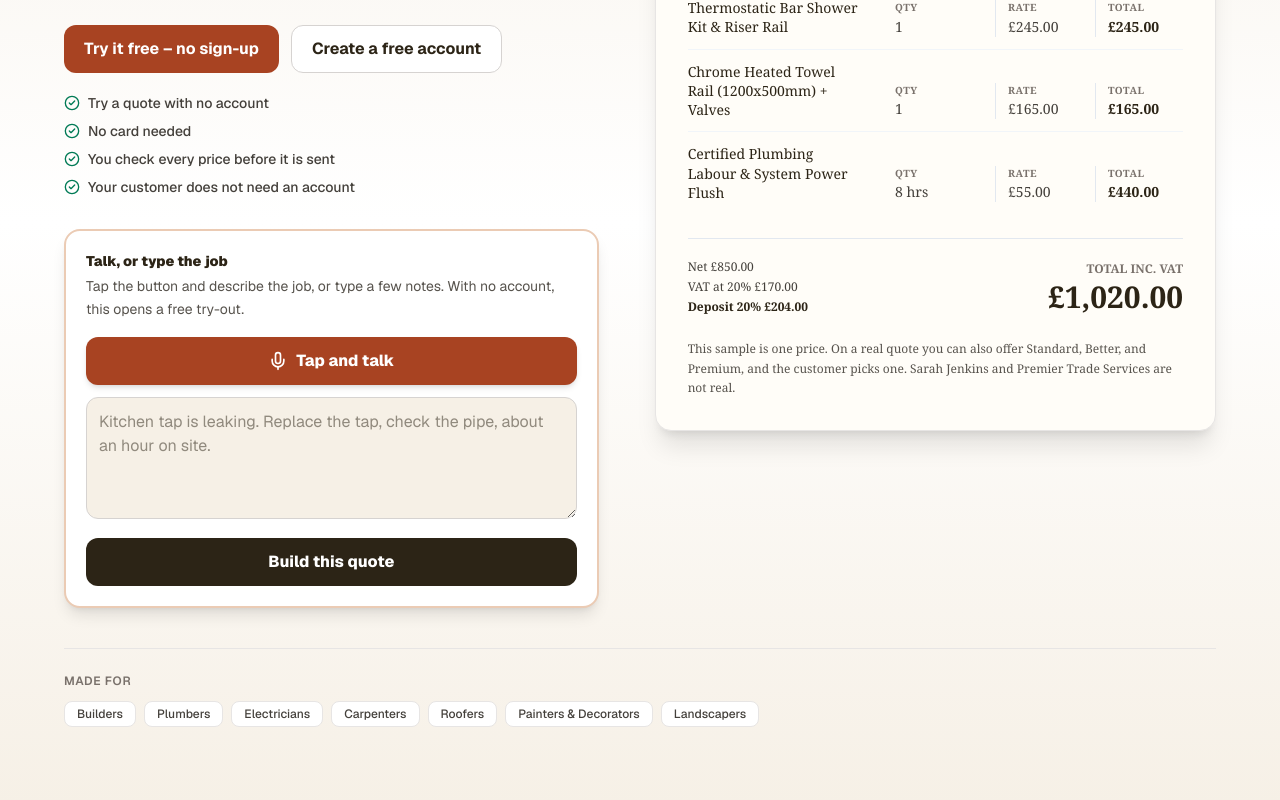
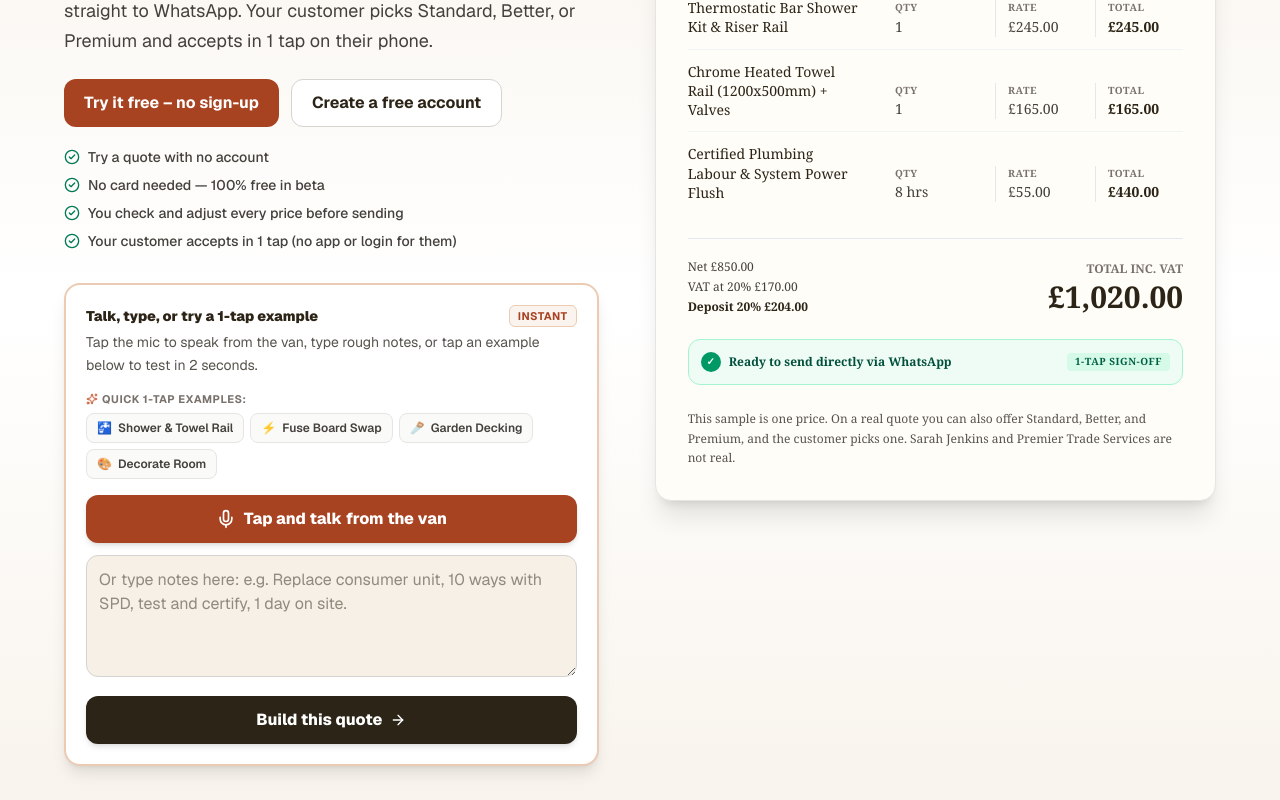
Before and after one commit to wazzheed79/builderbot, a Next.js app in the folder builderbot-app/: page / in a window 1280 px wide. Shown: the part 500-1300 px from the top of the page. Built offline with nearby package versions, Linux system fonts and the light colour scheme; no server answers.

Commit message:
feat: punch up hero headline with van-first copy and add 1-tap demo chips

```diff
--- a/builderbot-app/app/page.tsx
+++ b/builderbot-app/app/page.tsx
@@ -167,15 +167,16 @@ export default function Home() {
       <section className="bg-gradient-to-b from-paper via-white to-paper px-4 pb-16 pt-8 sm:px-6 lg:px-8 lg:pb-20 lg:pt-14">
         <div className="mx-auto grid max-w-6xl items-start gap-10 lg:grid-cols-[minmax(0,1fr)_minmax(0,1.05fr)] lg:gap-14">
           <div className="min-w-0">
-            <p className="inline-flex items-center rounded-full border border-clay-200 bg-clay-50 px-3 py-1 text-xs font-bold uppercase tracking-wider text-clay-800">
+            <p className="inline-flex items-center gap-2 rounded-full border border-clay-200 bg-clay-50 px-3.5 py-1 text-xs font-bold uppercase tracking-wider text-clay-800 shadow-2xs">
+              <span className="inline-block h-2 w-2 rounded-full bg-emerald-500 animate-pulse" />
               Free in beta for UK trades
             </p>
             <h1 className="mt-4 text-4xl font-black leading-[1.12] tracking-tight text-ink sm:text-5xl">
-              Rough job notes, into a professional itemised quote, in minutes.
+              Quote from the van in 30 seconds. <span className="text-clay-700">Never lose another Sunday to paperwork.</span>
             </h1>
             <p className="mt-4 text-lg leading-relaxed text-stone-700">
-              Send it by a link or WhatsApp. Your customer can pick Standard, Better, or Premium,
-              then accept on their phone. They do not need to log in.
+              Speak or type rough notes on site. Send an itemised breakdown straight to WhatsApp.
+              Your customer picks Standard, Better, or Premium and accepts in 1 tap on their phone.
             </p>
             <HomeCtas />
             <ul className="mt-5 flex flex-col gap-2 text-sm font-medium text-stone-700">
@@ -185,15 +186,15 @@ export default function Home() {
               </li>
               <li className="flex items-center gap-2">
                 <CheckCircle2 className="h-4 w-4 shrink-0 text-emerald-700" aria-hidden="true" />
-                No card needed
+                No card needed — 100% free in beta
               </li>
               <li className="flex items-center gap-2">
                 <CheckCircle2 className="h-4 w-4 shrink-0 text-emerald-700" aria-hidden="true" />
-                You check every price before it is sent
+                You check and adjust every price before sending
               </li>
               <li className="flex items-center gap-2">
                 <CheckCircle2 className="h-4 w-4 shrink-0 text-emerald-700" aria-hidden="true" />
-                Your customer does not need an account
+                Your customer accepts in 1 tap (no app or login for them)
               </li>
             </ul>
             <HomeVoice />
@@ -276,6 +277,15 @@ export default function Home() {
                     <p className="text-3xl font-black tabular-nums text-ink">£1,020.00</p>
                   </div>
                 </div>
+
+                <div className="flex items-center justify-between rounded-xl border border-emerald-200 bg-emerald-50/80 p-3 text-xs text-emerald-900">
+                  <div className="flex items-center gap-2">
+                    <span className="flex h-5 w-5 items-center justify-center rounded-full bg-emerald-600 text-white font-bold text-[10px]">✓</span>
+                    <span className="font-semibold">Ready to send directly via WhatsApp</span>
+                  </div>
+                  <span className="font-bold text-emerald-800 uppercase tracking-wider text-[10px] bg-emerald-100/80 px-2 py-0.5 rounded">1-Tap Sign-Off</span>
+                </div>
+
                 <p className="text-xs leading-relaxed text-stone-600">
                   This sample is one price. On a real quote you can also offer Standard, Better, and Premium,
                   and the customer picks one. Sarah Jenkins and Premier Trade Services are not real.
--- a/builderbot-app/components/HomeVoice.tsx
+++ b/builderbot-app/components/HomeVoice.tsx
@@ -2,7 +2,7 @@
 
 import { useEffect, useRef, useState } from "react";
 import { useRouter } from "next/navigation";
-import { Mic, MicOff } from "lucide-react";
+import { Mic, MicOff, Sparkles, ArrowRight } from "lucide-react";
 import { HOME_NOTES_KEY } from "@/lib/home-notes";
 import { useAuth } from "./AuthProvider";
 
@@ -32,6 +32,33 @@ interface SpeechRecognitionInstance {
   onend: (() => void) | null;
 }
 
+const DEMO_JOBS = [
+  {
+    icon: "🚰",
+    label: "Shower & Towel Rail",
+    trade: "Plumbing",
+    text: "En-suite shower replacement. Supply and fit thermostatic bar shower kit, riser rail, and chrome heated towel rail. Replace isolating valves and test. About 1 day on site.",
+  },
+  {
+    icon: "⚡",
+    label: "Fuse Board Swap",
+    trade: "Electrical",
+    text: "Replace old fuse box with 10-way dual RCD metal consumer unit with surge protection (SPD). Test all existing circuits, issue EICR certificate. 1 day labour.",
+  },
+  {
+    icon: "🪚",
+    label: "Garden Decking",
+    trade: "Joinery",
+    text: "Build 20m² treated timber decking in back garden. Dig out and set 6 concrete footings, 4x2 treated sub-frame, grooved decking boards, handrail on one side. 2 days for 2 of us.",
+  },
+  {
+    icon: "🎨",
+    label: "Decorate Room",
+    trade: "Decorating",
+    text: "Prep, line and paint 4x5m living room. Fill cracks, 2 coats vinyl matt on ceiling and walls, gloss skirting boards and door frame. 2 days labour including paint & materials.",
+  },
+];
+
 export default function HomeVoice() {
   const router = useRouter();
   const { user, loading } = useAuth();
@@ -39,6 +66,7 @@ export default function HomeVoice() {
   const [notes, setNotes] = useState("");
   const [recording, setRecording] = useState(false);
   const [hint, setHint] = useState("");
+  const [selectedDemo, setSelectedDemo] = useState<string | null>(null);
 
   useEffect(() => {
     const windowObj = window as unknown as {
@@ -91,10 +119,10 @@ export default function HomeVoice() {
     }
   };
 
-  const buildQuote = () => {
-    const text = notes.trim();
+  const buildQuote = (textOverride?: string) => {
+    const text = (textOverride || notes).trim();
     if (text.length < 3) {
-      setHint("Say or type a few words about the job first.");
+      setHint("Say or type a few words about the job first, or tap an example.");
       return;
     }
     sessionStorage.setItem(HOME_NOTES_KEY, text.slice(0, 2000));
@@ -105,14 +133,54 @@ export default function HomeVoice() {
     router.push(user ? "/quotes" : "/try");
   };
 
+  const handleSelectDemo = (job: typeof DEMO_JOBS[0]) => {
+    setSelectedDemo(job.label);
+    setNotes(job.text);
+    setHint(`Loaded ${job.trade} example. Tap "Build this quote" below to see it live!`);
+  };
+
   return (
     <div className="mt-8 w-full rounded-2xl border-2 border-clay-200 bg-white p-4 text-left shadow-lg sm:p-5">
-      <label htmlFor="home-notes" className="block text-sm font-black text-ink">
-        Talk, or type the job
-      </label>
+      <div className="flex items-center justify-between">
+        <label htmlFor="home-notes" className="block text-sm font-black text-ink">
+          Talk, type, or try a 1-tap example
+        </label>
+        <span className="text-[11px] font-bold text-clay-700 uppercase tracking-wider bg-clay-50 px-2 py-0.5 rounded-md border border-clay-200">
+          Instant
+        </span>
+      </div>
       <p className="mt-1 text-sm leading-relaxed text-stone-600">
-        Tap the button and describe the job, or type a few notes. With no account, this opens a free try-out.
+        Tap the mic to speak from the van, type rough notes, or tap an example below to test in 2 seconds.
       </p>
+
+      {/* 1-Tap Quick Example Chips */}
+      <div className="mt-3.5">
+        <p className="text-[11px] font-bold uppercase tracking-wider text-stone-500 mb-1.5 flex items-center gap-1">
+          <Sparkles className="w-3 h-3 text-clay-600" />
+          <span>Quick 1-tap examples:</span>
+        </p>
+        <div className="grid grid-cols-2 gap-1.5 sm:flex sm:flex-wrap">
+          {DEMO_JOBS.map((job) => {
+            const isSelected = selectedDemo === job.label;
+            return (
+              <button
+                key={job.label}
+                type="button"
+                onClick={() => handleSelectDemo(job)}
+                className={`inline-flex items-center gap-1.5 rounded-lg border px-2.5 py-1.5 text-xs font-semibold transition active:scale-95 text-left ${
+                  isSelected
+                    ? "border-clay-600 bg-clay-50 text-clay-900 shadow-xs ring-1 ring-clay-600"
+                    : "border-stone-200 bg-stone-50 text-stone-700 hover:border-clay-400 hover:bg-clay-50 hover:text-clay-800"
+                }`}
+              >
+                <span>{job.icon}</span>
+                <span className="truncate">{job.label}</span>
+              </button>
+            );
+          })}
+        </div>
+      </div>
+
       <button
         type="button"
         onClick={toggleVoice}
@@ -121,23 +189,34 @@ export default function HomeVoice() {
         }`}
       >
         {recording ? <MicOff className="h-5 w-5" /> : <Mic className="h-5 w-5" />}
-        <span>{recording ? "Stop talking" : "Tap and talk"}</span>
+        <span>{recording ? "Stop talking" : "Tap and talk from the van"}</span>
       </button>
+
       <textarea
         id="home-notes"
         value={notes}
-        onChange={(event) => setNotes(event.target.value.slice(0, 2000))}
+        onChange={(event) => {
+          setNotes(event.target.value.slice(0, 2000));
+          setSelectedDemo(null);
+        }}
         rows={4}
-        placeholder="Kitchen tap is leaking. Replace the tap, check the pipe, about an hour on site."
-        className="mt-3 w-full min-w-0 rounded-xl border border-stone-300 bg-paper px-3 py-3 text-base text-ink"
+        placeholder="Or type notes here: e.g. Replace consumer unit, 10 ways with SPD, test and certify, 1 day on site."
+        className="mt-3 w-full min-w-0 rounded-xl border border-stone-300 bg-paper px-3 py-3 text-base text-ink focus:border-clay-600 focus:outline-hidden focus:ring-1 focus:ring-clay-600"
       />
-      {hint && <p className="mt-2 text-sm font-medium text-clay-800">{hint}</p>}
+
+      {hint && (
+        <p className="mt-2 text-sm font-medium text-clay-800 bg-clay-50/80 p-2 rounded-lg border border-clay-200">
+          💡 {hint}
+        </p>
+      )}
+
       <button
         type="button"
-        onClick={buildQuote}
-        className="mt-3 inline-flex min-h-12 w-full items-center justify-center rounded-xl bg-ink px-4 text-base font-extrabold text-white active:scale-[0.98]"
+        onClick={() => buildQuote()}
+        className="mt-3 inline-flex min-h-12 w-full items-center justify-center gap-2 rounded-xl bg-ink px-4 text-base font-extrabold text-white transition hover:bg-stone-800 active:scale-[0.98] shadow-md"
       >
-        Build this quote
+        <span>Build this quote</span>
+        <ArrowRight className="w-4 h-4" />
       </button>
     </div>
   );
```
